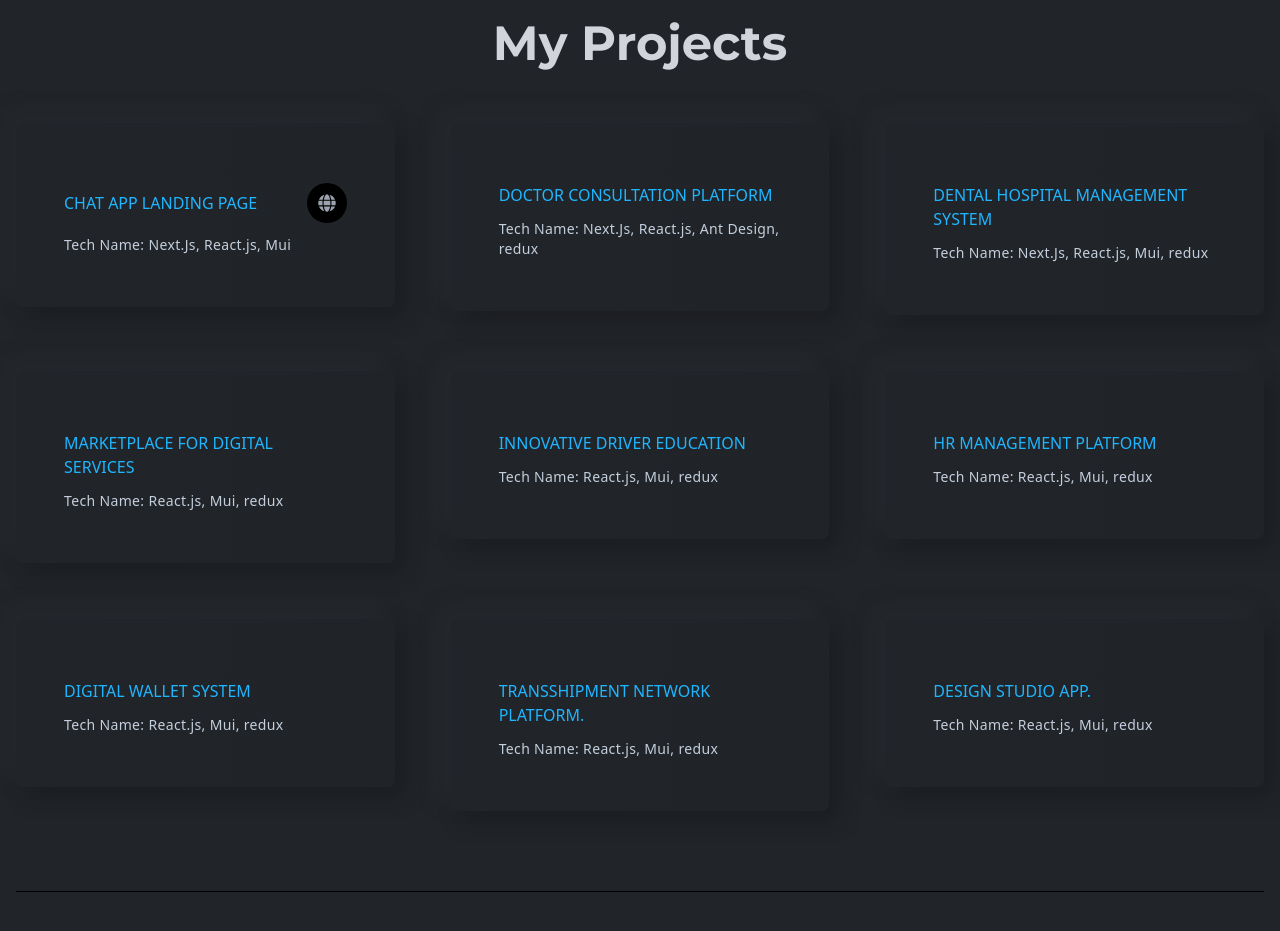
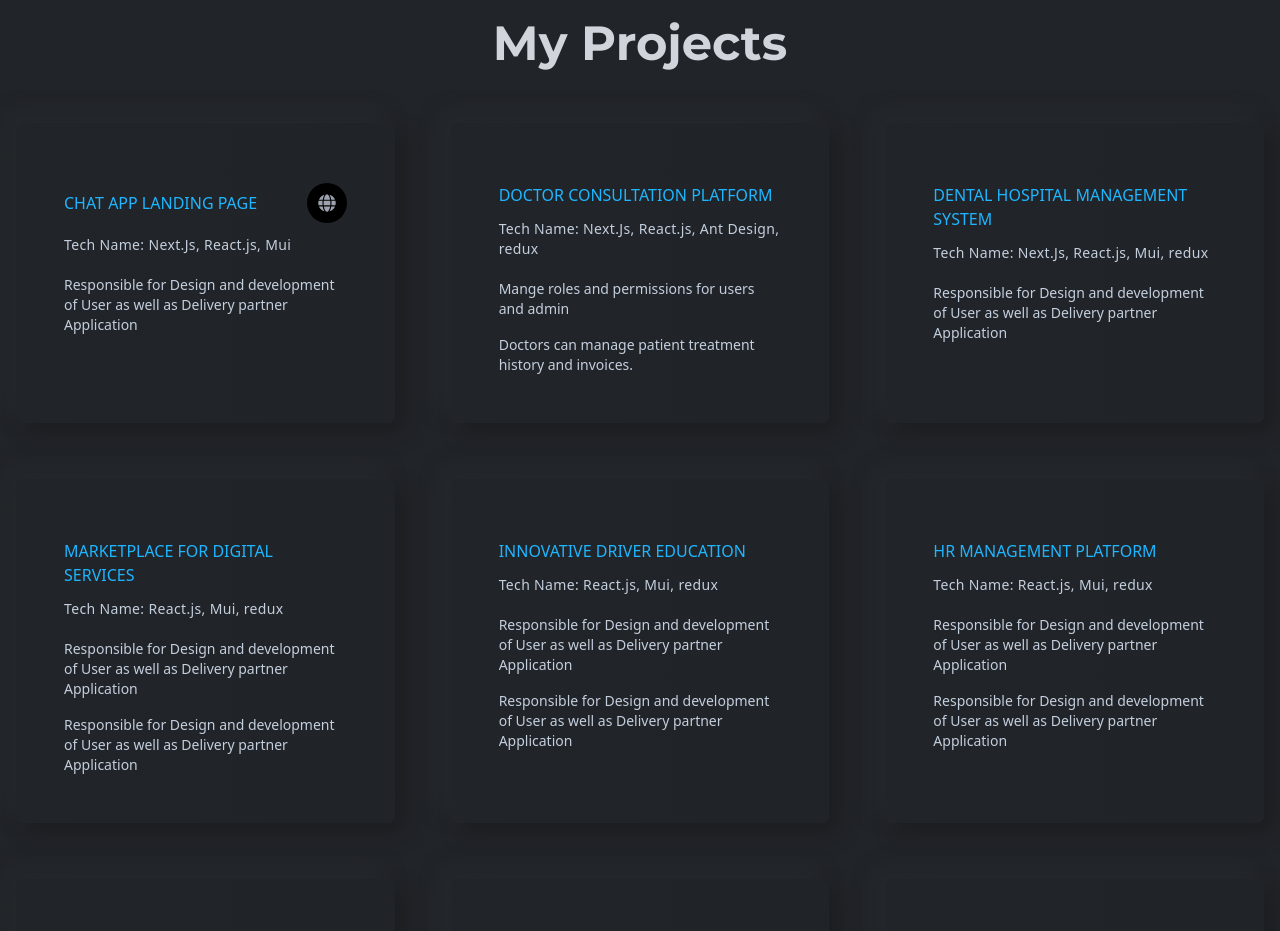
Before and after one commit to Nirajmakwana/portfolio, a React (Create React App) app: page / in a window 1280 px wide. Shown: the part 1863-2794 px from the top of the page. Built offline with nearby package versions, Linux system fonts and the light colour scheme.

Commit message:
some data add

```diff
--- a/src/components/navbar/Navbar.js
+++ b/src/components/navbar/Navbar.js
@@ -13,11 +13,20 @@ const Navbar = () => {
   return (
     <div className="w-full h-24 sticky top-0 z-50 bg-bodyColor mx-auto flex justify-between items-center font-titleFont border-b-[1px] border-b-gray-600">
       <div>
-        <img
-          style={{ borderRadius: "100px", height: "70px" }}
-          src={logo}
-          alt="logo"
-        />
+        <Link
+          className="cursor-pointer"
+          to={NavBarLinksData[0].link}
+          spy={true}
+          smooth={true}
+          offset={-70}
+          duration={500}
+        >
+          <img
+            style={{ borderRadius: "100px", height: "70px" }}
+            src={logo}
+            alt="logo"
+          />
+        </Link>
       </div>
       <div>
         <ul className="hidden mdl:inline-flex items-center gap-6 lg:gap-10">
--- a/src/components/projects/Projects.js
+++ b/src/components/projects/Projects.js
@@ -15,46 +15,15 @@ const Projects = () => {
       <div className="grid grid-cols-1 md:grid-cols-2 xl:grid-cols-3 gap-6 xl:gap-14">
         {ProjectsData.map((item) => {
           return (
-            <div key={item.name}>
             <ProjectsCard
               title={item.name}
               tech={item.TechName}
               link={item.link}
               des={item.des}
+              key={item.id}
             />
-            </div>
           );
         })}
-        {/* <ProjectsCard
-          title="E-commerce Website"
-          des=" Lorem, ipsum dolor sit amet consectetur adipisicing elit.
-              Explicabo quibusdam voluptate sapiente voluptatibus harum quidem!"
-          src={projectTwo}
-        />
-        <ProjectsCard
-          title="Chatting App"
-          des=" Lorem, ipsum dolor sit amet consectetur adipisicing elit.
-              Explicabo quibusdam voluptate sapiente voluptatibus harum quidem!"
-          src={projectThree}
-        />
-        <ProjectsCard
-          title="SOCIAL MEDIA CLONE"
-          des=" Lorem, ipsum dolor sit amet consectetur adipisicing elit.
-              Explicabo quibusdam voluptate sapiente voluptatibus harum quidem!"
-          src={projectThree}
-        />
-        <ProjectsCard
-          title="E-commerce Website"
-          des=" Lorem, ipsum dolor sit amet consectetur adipisicing elit.
-              Explicabo quibusdam voluptate sapiente voluptatibus harum quidem!"
-          src={projectOne}
-        />
-        <ProjectsCard
-          title="Chatting App"
-          des=" Lorem, ipsum dolor sit amet consectetur adipisicing elit.
-              Explicabo quibusdam voluptate sapiente voluptatibus harum quidem!"
-          src={projectTwo}
-        /> */}
       </div>
     </section>
   );
--- a/src/components/projects/ProjectsCard.js
+++ b/src/components/projects/ProjectsCard.js
@@ -38,9 +38,9 @@ const ProjectsCard = ({ title, des, src, link, tech, code }) => {
           <p className="text-sm tracking-wide mt-3 mb-3 ">
             Tech Name: {Array.isArray(tech) && tech.join(", ")}
           </p>
-          {/* <ul className="duration-300 text-ellipsis overflow-hidden line-clamp-2">
+          <ul className="duration-300 text-ellipsis overflow-hidden line-clamp-2">
             {Array.isArray(des) &&
-              des.map((item,index) => {
+              des.slice(0,2).map((item,index) => {
                 return (
                   <div key={item+index}>
                   <li className="flex">
@@ -51,7 +51,7 @@ const ProjectsCard = ({ title, des, src, link, tech, code }) => {
                   </div>
                 );
               })}
-          </ul> */}
+          </ul>
         </div>
       </div>
     </div>
--- a/src/data/data.js
+++ b/src/data/data.js
@@ -35,12 +35,12 @@ export const ProjectsData = [
   {
     name: "doctor consultation platform",
     TechName: ["Next.Js", "React.js", "Ant Design", "redux"],
-    des: ['Responsible for Design and development of User as well as Delivery partner Application',"Responsible for Design and development of User as well as Delivery partner Application","Responsible for Design and development of User as well as Delivery partner Application"],
+    des: ['Mange roles and permissions for users and admin',"Doctors can manage patient treatment history and invoices.","Pharmacists handle stock and invoices.","Patients can access invoices and check doctor availability in different cities.","Admin can manage all users and doctors."],
   },
   {
     name: "Dental Hospital Management System",
     TechName: ["Next.Js", "React.js", "Mui", "redux"],
-    des: ['Responsible for Design and development of User as well as Delivery partner Application',"Responsible for Design and development of User as well as Delivery partner Application","Responsible for Design and development of User as well as Delivery partner Application"],
+    des: ["Responsible for Design and development of User as well as Delivery partner Application"],
   },
   {
     name: "marketplace for digital services",
```
Lines whose indentation alone changed are shown as unchanged.
